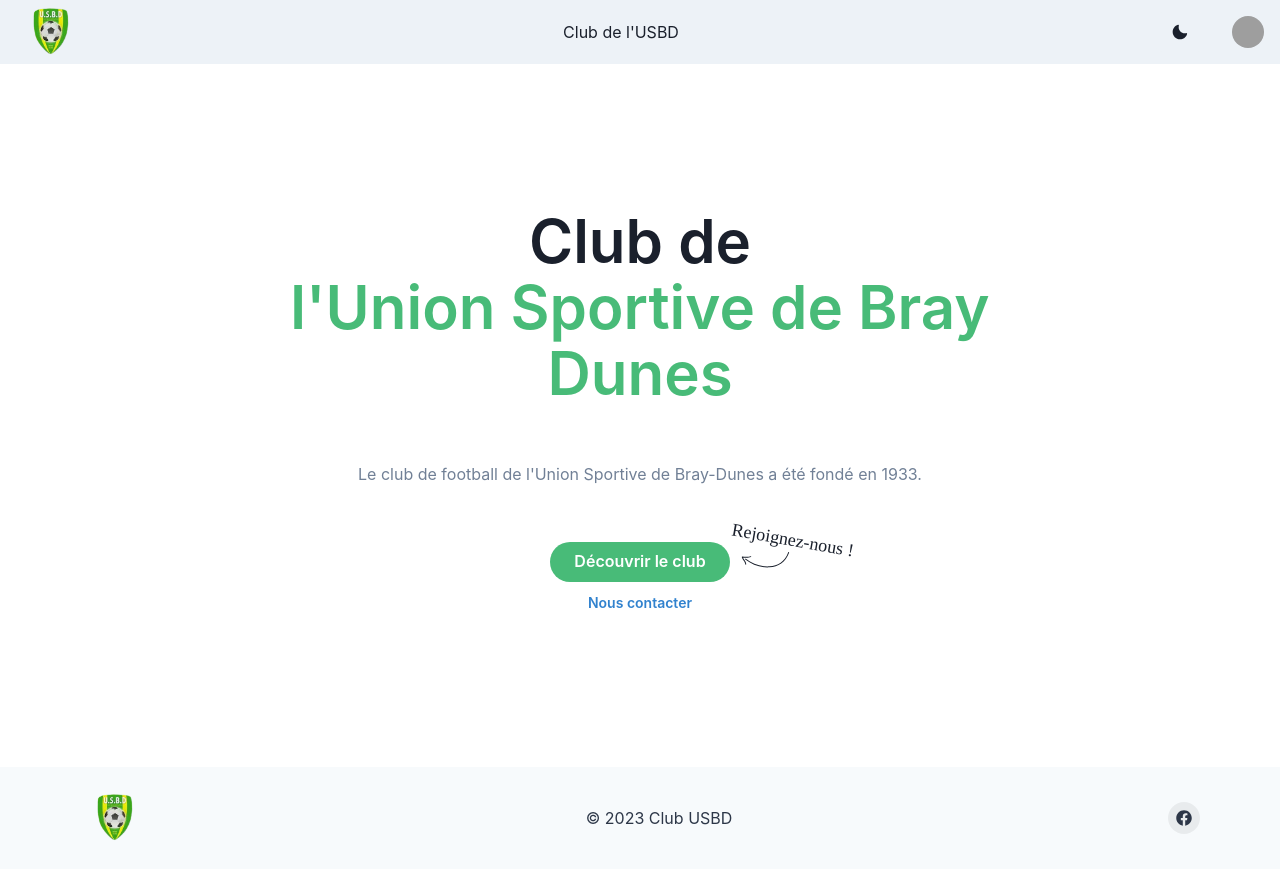
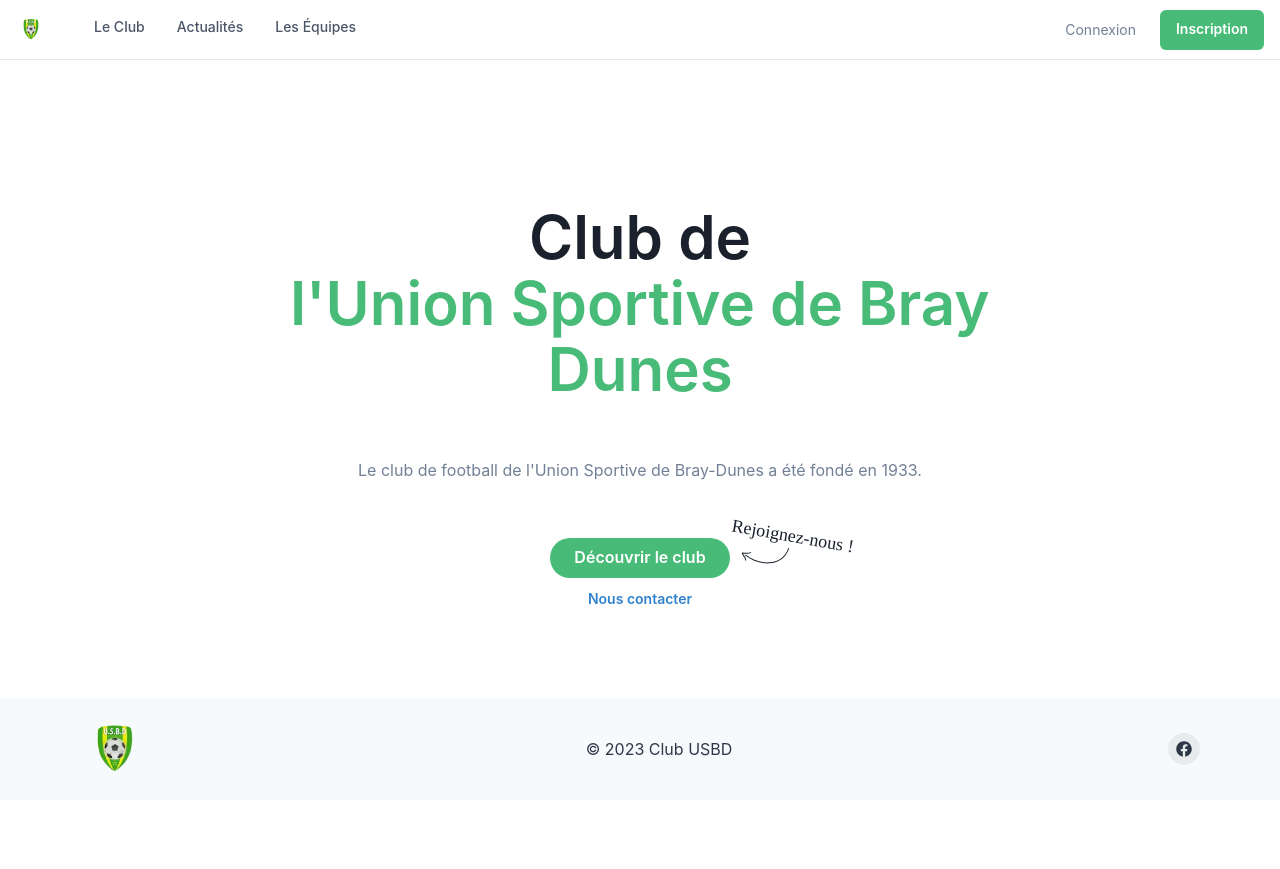
Before and after one commit to JRedxs/usbd-site, a React (Vite) app: page / in a window 1280 px wide. After the commit the page ends 800 px from the top, so only its background shows below. Built offline with nearby package versions, Linux system fonts and the light colour scheme; grey boxes are pictures that could not be loaded.

Commit message:
feat: new navbar

```diff
--- a/src/components/Footer.tsx
+++ b/src/components/Footer.tsx
@@ -50,10 +50,16 @@
 }
 
 export default function Footer() {
+
     return (
         <Box
             bg={useColorModeValue('gray.50', 'gray.900')}
-      color={useColorModeValue('gray.700', 'gray.200')}>
+            color={useColorModeValue('gray.700', 'gray.200')}
+            position="fixed" /* Utilisez "fixed" pour fixer le pied de page en bas de la fenêtre */
+            bottom="0" /* Le pied de page sera en bas de la fenêtre */
+            left="0"
+            right="0"
+        >
             <Container
                 as={Stack}
                 maxW={'6xl'}
--- a/src/components/Navbar.tsx
+++ b/src/components/Navbar.tsx
@@ -4,100 +4,295 @@
 import {
   Box,
   Flex,
-  Avatar,
   Text,
+  IconButton,
   Button,
-  Menu,
-  MenuButton,
-  MenuList,
-  MenuItem,
-  MenuDivider,
+  Stack,
+  Collapse,
+  Icon,
+  Popover,
+  PopoverTrigger,
+  PopoverContent,
+  useColorModeValue,
+  useBreakpointValue,
   useDisclosure,
-  useColorModeValue,
-  Stack,
-  useColorMode,
-  Center,
 } from '@chakra-ui/react'
-import { MoonIcon, SunIcon } from '@chakra-ui/icons'
+import {
+  HamburgerIcon,
+  CloseIcon,
+  ChevronDownIcon,
+  ChevronRightIcon,
+} from '@chakra-ui/icons'
 
-interface Props {
-  children: React.ReactNode
-}
+export default function Nav() {
+  const { isOpen, onToggle } = useDisclosure()
 
+  return (
+    <Box>
+      <Flex
+        bg={useColorModeValue('white', 'gray.800')}
+        color={useColorModeValue('gray.600', 'white')}
+        minH={'60px'}
+        py={{ base: 2 }}
+        px={{ base: 4 }}
+        borderBottom={1}
+        borderStyle={'solid'}
+        borderColor={useColorModeValue('gray.200', 'gray.900')}
+        align={'center'}>
+        <Flex
+          flex={{ base: 1, md: 'auto' }}
+          ml={{ base: -2 }}
+          display={{ base: 'flex', md: 'none' }}>
+          <IconButton
+            onClick={onToggle}
+            icon={isOpen ? <CloseIcon w={3} h={3} /> : <HamburgerIcon w={5} h={5} />}
+            variant={'ghost'}
+            aria-label={'Toggle Navigation'}
+          />
+        </Flex>
+        <Flex flex={{ base: 1 }} justify={{ base: 'center', md: 'start' }}>
+          <img src='src/img/usbd.png' width={30} height={20}></img>
 
+          <Flex display={{ base: 'none', md: 'flex' }} ml={10}>
+            <DesktopNav />
+          </Flex>
+        </Flex>
 
-const NavLink = (props: Props) => {
-  const { children } = props
-  return (
-    <Box
-      as="a"
-      px={2}
-      py={1}
-      rounded={'md'}
-      _hover={{
-        textDecoration: 'none',
-        bg: useColorModeValue('gray.200', 'gray.700'),
-      }}
-      href={'#'}>
-      {children}
+        <Stack
+          flex={{ base: 1, md: 0 }}
+          justify={'flex-end'}
+          direction={'row'}
+          spacing={6}>
+          <Button as={'a'} fontSize={'sm'} fontWeight={400} variant={'link'} href={'#'}>
+            Connexion
+          </Button>
+          <Button
+            as={'a'}
+            display={{ base: 'none', md: 'inline-flex' }}
+            fontSize={'sm'}
+            fontWeight={600}
+            color={'white'}
+            bg={'green.400'}
+            href={'#'}
+            _hover={{
+              bg: 'green.300',
+            }}>
+              Inscription
+          </Button>
+        </Stack>
+      </Flex>
+
+      <Collapse in={isOpen} animateOpacity>
+        <MobileNav />
+      </Collapse>
     </Box>
   )
 }
 
+const DesktopNav = () => {
+  const linkColor = useColorModeValue('gray.600', 'gray.200')
+  const linkHoverColor = useColorModeValue('gray.800', 'white')
+  const popoverContentBgColor = useColorModeValue('white', 'gray.800')
 
+  return (
+    <Stack direction={'row'} spacing={4}>
+      {NAV_ITEMS.map((navItem) => (
+        <Box key={navItem.label}>
+          <Popover trigger={'hover'} placement={'bottom-start'}>
+            <PopoverTrigger>
+              <Box
+                as="a"
+                p={2}
+                href={navItem.href ?? '#'}
+                fontSize={'sm'}
+                fontWeight={500}
+                color={linkColor}
+                _hover={{
+                  textDecoration: 'none',
+                  color: linkHoverColor,
+                }}>
+                {navItem.label}
+              </Box>
+            </PopoverTrigger>
 
-export default function Nav() {
-  const { colorMode, toggleColorMode } = useColorMode()
-  const { isOpen, onOpen, onClose } = useDisclosure()
-  return (
-    <>
-      <Box bg={useColorModeValue('gray.100', 'gray.900')} px={4}>
-        <Flex h={16} alignItems={'center'} justifyContent={'space-between'}>
-        <img src='src/img/usbd.png' alt='logo' width={70} height={35}></img>
-          <Box>Club de l'USBD</Box>
-
-
-          <Flex alignItems={'center'}>
-            <Stack direction={'row'} spacing={7}>
-              <Button onClick={toggleColorMode}>
-                {colorMode === 'light' ? <MoonIcon /> : <SunIcon />}
-              </Button>
-
-              <Menu>
-                <MenuButton
-                  as={Button}
-                  rounded={'full'}
-                  variant={'link'}
-                  cursor={'pointer'}
-                  minW={0}>
-                  <Avatar
-                    size={'sm'}
-                    src={'https://avatars.dicebear.com/api/male/username.svg'}
-                  />
-                </MenuButton>
-                <MenuList alignItems={'center'}>
-                  <br />
-                  <Center>
-                    <Avatar
-                      size={'2xl'}
-                      src={'https://avatars.dicebear.com/api/male/username.svg'}
-                    />
-                  </Center>
-                  <br />
-                  <Center>
-                    <p>Username</p>
-                  </Center>
-                  <br />
-                  <MenuDivider />
-                  <MenuItem>Your Servers</MenuItem>
-                  <MenuItem>Account Settings</MenuItem>
-                  <MenuItem>Logout</MenuItem>
-                </MenuList>
-              </Menu>
-            </Stack>
-          </Flex>
-        </Flex>
-      </Box>
-    </>
+            {navItem.children && (
+              <PopoverContent
+                border={0}
+                boxShadow={'xl'}
+                bg={popoverContentBgColor}
+                p={4}
+                rounded={'xl'}
+                minW={'sm'}>
+                <Stack>
+                  {navItem.children.map((child) => (
+                    <DesktopSubNav key={child.label} {...child} />
+                  ))}
+                </Stack>
+              </PopoverContent>
+            )}
+          </Popover>
+        </Box>
+      ))}
+    </Stack>
   )
 }
+
+const DesktopSubNav = ({ label, href, subLabel }: NavItem) => {
+  return (
+    <Box
+      as="a"
+      href={href}
+      role={'group'}
+      display={'block'}
+      p={2}
+      rounded={'md'}
+      _hover={{ bg: useColorModeValue('pink.50', 'gray.900') }}>
+      <Stack direction={'row'} align={'center'}>
+        <Box>
+          <Text
+            transition={'all .3s ease'}
+            _groupHover={{ color: 'pink.400' }}
+            fontWeight={500}>
+            {label}
+          </Text>
+          <Text fontSize={'sm'}>{subLabel}</Text>
+        </Box>
+        <Flex
+          transition={'all .3s ease'}
+          transform={'translateX(-10px)'}
+          opacity={0}
+          _groupHover={{ opacity: '100%', transform: 'translateX(0)' }}
+          justify={'flex-end'}
+          align={'center'}
+          flex={1}>
+          <Icon color={'pink.400'} w={5} h={5} as={ChevronRightIcon} />
+        </Flex>
+      </Stack>
+    </Box>
+  )
+}
+
+const MobileNav = () => {
+  return (
+    <Stack bg={useColorModeValue('white', 'gray.800')} p={4} display={{ md: 'none' }}>
+      {NAV_ITEMS.map((navItem) => (
+        <MobileNavItem key={navItem.label} {...navItem} />
+      ))}
+    </Stack>
+  )
+}
+
+const MobileNavItem = ({ label, children, href }: NavItem) => {
+  const { isOpen, onToggle } = useDisclosure()
+
+  return (
+    <Stack spacing={4} onClick={children && onToggle}>
+      <Box
+        py={2}
+        as="a"
+        href={href ?? '#'}
+        justifyContent="space-between"
+        alignItems="center"
+        _hover={{
+          textDecoration: 'none',
+        }}>
+        <Text fontWeight={600} color={useColorModeValue('gray.600', 'gray.200')}>
+          {label}
+        </Text>
+        {children && (
+          <Icon
+            as={ChevronDownIcon}
+            transition={'all .25s ease-in-out'}
+            transform={isOpen ? 'rotate(180deg)' : ''}
+            w={6}
+            h={6}
+          />
+        )}
+      </Box>
+
+      <Collapse in={isOpen} animateOpacity style={{ marginTop: '0!important' }}>
+        <Stack
+          mt={2}
+          pl={4}
+          borderLeft={1}
+          borderStyle={'solid'}
+          borderColor={useColorModeValue('gray.200', 'gray.700')}
+          align={'start'}>
+          {children &&
+            children.map((child) => (
+              <Box as="a" key={child.label} py={2} href={child.href}>
+                {child.label}
+              </Box>
+            ))}
+        </Stack>
+      </Collapse>
+    </Stack>
+  )
+}
+
+interface NavItem {
+  label: string
+  subLabel?: string
+  children?: Array<NavItem>
+  href?: string
+}
+
+const NAV_ITEMS: Array<NavItem> = [
+  {
+    label: 'Le Club',
+    children: [
+      {
+        label: 'Les coachs',
+        subLabel: 'Ceux qui contribue au club',
+        href: '#',
+      },
+      {
+        label: 'Palmarès',
+        subLabel: 'Nos trophées',
+        href: '#',
+      },
+      {
+        label: 'Nous trouver',
+        subLabel: 'Savoir nous situer',
+        href: '#',
+      },
+      {
+        label: 'Nos partenaires',
+        subLabel: 'Savoir nous situer',
+        href: '#',
+      },
+    ],
+  },
+  {
+    label: 'Actualités',
+    children: [
+      {
+        label: 'Informations du club',
+        subLabel: 'Retrouver toutes les informations du club',
+        href: '#',
+      },
+      {
+        label: 'Nos matchs à venir',
+        subLabel: 'Tout nos matchs à venir',
+        href: '#',
+      },
+    ],
+  },
+  {
+    label: 'Les Équipes',
+    children: [
+      {
+        label: 'Equipe exemple',
+        href: '#'
+      },
+      {
+        label: 'Equipe exemple',
+        href: '#'
+      },
+      {
+        label: 'Equipe exemple',
+        href: '#'
+      },
+    ]
+  }
+]
```
Lines whose indentation alone changed are shown as unchanged.
